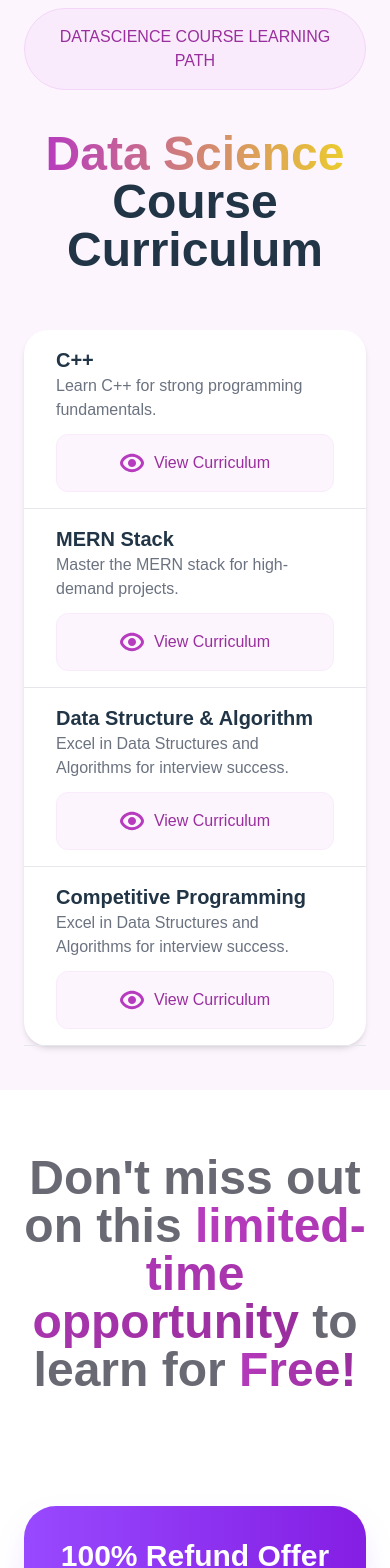
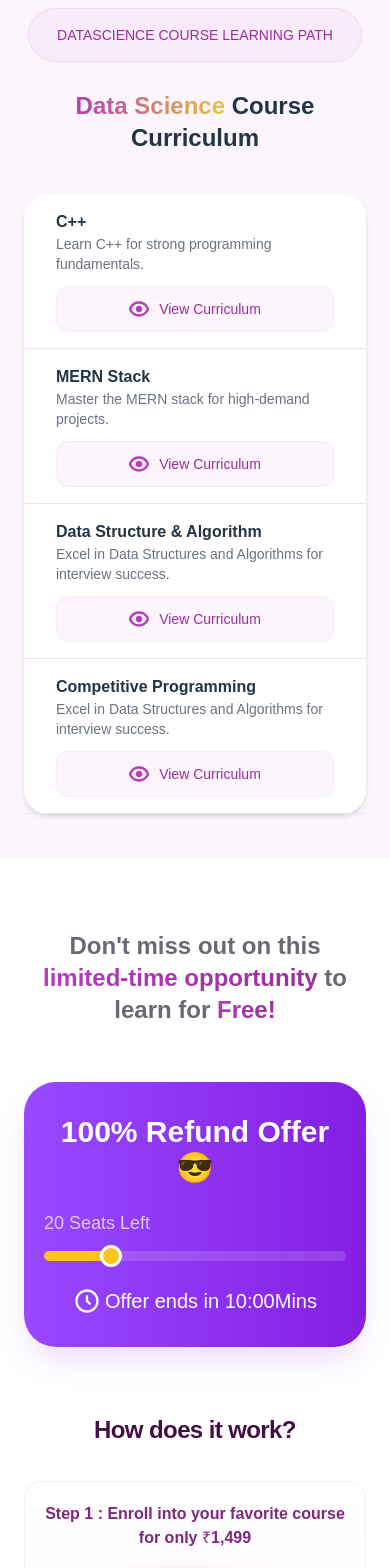
Before and after one commit to AnushkaKohli/Datascience-frontend, a React (Vite) app: page / in a window 390 px wide. Shown: the part 1060-2628 px from the top of the page. Built offline with nearby package versions, Linux system fonts and the light colour scheme.

Commit message:
responsive

```diff
--- a/src/components/CourseCurriculum.tsx
+++ b/src/components/CourseCurriculum.tsx
@@ -6,13 +6,13 @@ const CourseCurriculum = () => {
         { name: 'Competitive Programming', description: 'Excel in Data Structures and Algorithms for interview success.' }
     ];
     return (
-        <div className="bg-[#FCF5FE] flex flex-col gap-y-14 justify-center items-center py-11 lg:py-28 px-6 lg:px-32 font-poppins">
+        <div className="bg-[#FCF5FE] flex flex-col gap-y-10 lg:gap-y-14 justify-center items-center py-11 lg:py-28 px-6 lg:px-32 mb-10 lg:mb-24 font-poppins">
             {/* Heading */}
-            <div className="flex flex-col gap-y-5 items-center">
-                <div className="border border-[#F4D6F8] rounded-full py-4 px-7 mb-5 bg-[#F9EBFC] text-magenta w-fit">
+            <div className="flex flex-col gap-y-2 lg:gap-y-5 items-center">
+                <div className="border border-[#F4D6F8] rounded-full py-4 px-7 mb-5 bg-[#F9EBFC] text-magenta w-fit text-sm lg:text-base">
                     DATASCIENCE COURSE LEARNING PATH
                 </div>
-                <p className="font-bold text-5xl">
+                <p className="font-bold text-2xl lg:text-5xl">
                     <span className="bg-gradient-to-r from-[#B73BBE] to-[#EBCB2E] bg-clip-text text-transparent">Data Science </span>Course Curriculum
                 </p>
             </div>
@@ -22,12 +22,12 @@ const CourseCurriculum = () => {
                     courses.map((course) => (
                         <div className="flex flex-col md:flex-row md:justify-between items-start md:items-center gap-y-3 px-8 py-4 border-b border-gray-200">
                             <div className="text-start">
-                                <h2 className="text-xl font-semibold">{course.name}</h2>
-                                <p className="text-gray-500">{course.description}</p>
+                                <h2 className="text-base lg:text-xl font-semibold">{course.name}</h2>
+                                <p className="text-sm lg:text-base text-gray-500">{course.description}</p>
                             </div>
-                            <button className="flex w-full items-center justify-center md:w-fit rounded-xl md:rounded-full border border-[#F9EBFC] bg-[#FCF5FE] py-4 px-8 gap-x-2.5 text-magenta hover:text-[#bd3ac2] focus:outline-none focus:ring-2 focus:ring-purple-500">
-                                <img src="fi-br-eye.svg" />
-                                <span className="">View Curriculum</span>
+                            <button className="flex w-full items-center justify-center md:w-fit rounded-xl md:rounded-full border border-[#F9EBFC] bg-[#FCF5FE] py-3 lg:py-4 px-8 gap-x-2.5 text-magenta hover:text-[#bd3ac2] focus:outline-none focus:ring-2 focus:ring-purple-500">
+                                <img className="h-5 lg:h-full" src="fi-br-eye.svg" />
+                                <span className="text-sm lg:text-base">View Curriculum</span>
                             </button>
                         </div>
                     ))
--- a/src/components/Refund.tsx
+++ b/src/components/Refund.tsx
@@ -10,9 +10,9 @@ const Refund = () => {
     }
     const progress = (sliderValue / maxSliderValue) * 100;
     return (
-        <div className="px-6 md:px-32 py-16 flex flex-col gap-y-14 font-poppins items-center">
+        <div className="px-6 md:px-32 pt-8 lg:pt-16 pb-20 lg:pb-28 flex flex-col gap-y-14 font-poppins items-center">
             {/* Heading */}
-            <h1 className="font-bold text-5xl text-[#686972] lg:w-3/5 pb-14">
+            <h1 className="font-bold text-2xl lg:text-5xl text-[#686972] lg:w-3/5 lg:pb-14">
                 Don't miss out on this
                 <span className="bg-gradient-to-r from-[#B73BBE] to-[#992E9D] bg-clip-text text-transparent"> limited-time opportunity </span>
                 to learn for
@@ -41,7 +41,7 @@ const Refund = () => {
             {/* How does it work? */}
             <div className='flex flex-col gap-y-6 w-full'>
                 {/* Heading */}
-                <h1 className='text-[#450D45] font-extrabold text-4xl leading-[54px] tracking-tight'>How does it work?</h1>
+                <h1 className='text-[#450D45] font-extrabold text-2xl lg:text-4xl leading-[54px] tracking-tight'>How does it work?</h1>
                 {/* Steps */}
                 {/* Mobile steps illustration*/}
                 {/* <div className="w-12 flex flex-col items-start justify-center relative gap-[223px] lg:hidden">
@@ -77,7 +77,7 @@ const Refund = () => {
                     </div>
                 </div> */}
                 {/* Steps Card */}
-                <div className='pb-28 flex flex-col lg:flex-row justify-between items-stretch gap-y-8 lg:gap-x-6'>
+                <div className='lg:pb-28 flex flex-col lg:flex-row justify-between items-stretch gap-y-8 lg:gap-x-6'>
                     {/* Step 1 */}
                     <div className='flex-1 flex flex-col justify-center items-center gap-y-6'>
                         <div className='hidden lg:flex w-[92px] h-10 flex-row items-center justify-center relative gap-[10px] mq450:w-[calc(100%_-_40px)]'>
@@ -93,7 +93,7 @@ const Refund = () => {
                             {/* <div className='z-[0] border border-black w-full absolute top-4 left-4'></div> */}
                         </div>
                         <div className='flex flex-col h-full w-full justify-between rounded-2xl border border-[#F9EBFC] p-5 gap-y-4 bg-gradient-to-b from-[#FFFFFF] to-[#FCF5FE]'>
-                            <p className='text-xl font-semibold text-[#7F2781]'>Step 1 : Enroll into your favorite course for only ₹1,499</p>
+                            <p className='text-base lg:text-xl font-semibold text-[#7F2781]'>Step 1 : Enroll into your favorite course for only ₹1,499</p>
                             <img src="step1.svg" alt='step 1' className='h-24' />
                             <p>Start Learning with <span className='font-semibold'>Lifetime Course Access.</span></p>
                         </div>
@@ -112,8 +112,8 @@ const Refund = () => {
                             </div>
                         </div>
                         <div className='flex flex-col h-full w-full justify-between rounded-2xl border border-[#F9EBFC] p-5 gap-y-4 bg-gradient-to-b from-[#FFFFFF] to-[#FCF5FE]'>
-                            <p className='text-xl font-semibold text-[#7F2781]'>Step 2: Complete Course & Assignments within 2 Years!</p>
-                            <div className='flex justify-start items-center gap-x-4 p-4 rounded-2xl border border-[#E5E5E8]'>
+                            <p className='text-base lg:text-xl font-semibold text-[#7F2781]'>Step 2: Complete Course & Assignments within 2 Years!</p>
+                            <div className='flex justify-start items-center gap-x-2 lg:gap-x-4 p-4 rounded-lg lg:rounded-2xl border border-[#E5E5E8]'>
                                 <p className='bg-gradient-to-b from-[#FFA50B] to-[#E27900] bg-clip-text text-transparent font-bold text-4xl'>2</p>
                                 <p className='text-[#4C4D52]'>years time from the date of enrollment</p>
                             </div>
@@ -134,8 +134,8 @@ const Refund = () => {
                             </div>
                         </div>
                         <div className='flex flex-col h-full w-full justify-between rounded-2xl border border-[#F9EBFC] p-5 gap-y-4 bg-gradient-to-b from-[#FFFFFF] to-[#FCF5FE]'>
-                            <p className='text-xl font-semibold text-[#7F2781]'>Step 3: Receive 100% Refund upon completion</p>
-                            <div className='flex justify-start items-center gap-x-4 p-4 rounded-2xl border border-[#E5E5E8]'>
+                            <p className='text-base lg:text-xl font-semibold text-[#7F2781]'>Step 3: Receive 100% Refund upon completion</p>
+                            <div className='flex justify-start items-center gap-x-2 lg:gap-x-4 p-4 rounded-lg lg:rounded-2xl border border-[#E5E5E8]'>
                                 <p className='bg-gradient-to-b from-[#FFA50B] to-[#E27900] bg-clip-text text-transparent font-bold text-4xl'>100%</p>
                                 <p className='text-[#4C4D52]'>Enrollment Fee is refunded</p>
                             </div>
--- a/src/components/TopCompanies.tsx
+++ b/src/components/TopCompanies.tsx
@@ -1,8 +1,8 @@
 const TopCompanies = () => {
     return (
-        <div className="px-6 md:px-32 py-12 mb-24 bg-[#FFFCEA]">
+        <div className="px-6 md:px-32 py-12 mb-10 lg:mb-24 bg-[#FFFCEA]">
             {/* Heading */}
-            <h1 className="font-poppins text-[#374957] font-bold text-5xl">Top Companies Hiring
+            <h1 className="font-poppins text-[#374957] font-bold text-3xl lg:text-5xl">Top Companies Hiring
                 <span className="bg-gradient-to-r from-[#B73BBE] to-[#EBCB2E] bg-clip-text text-transparent"> Data Scientist</span>
             </h1>
             {/* Logos */}
```
